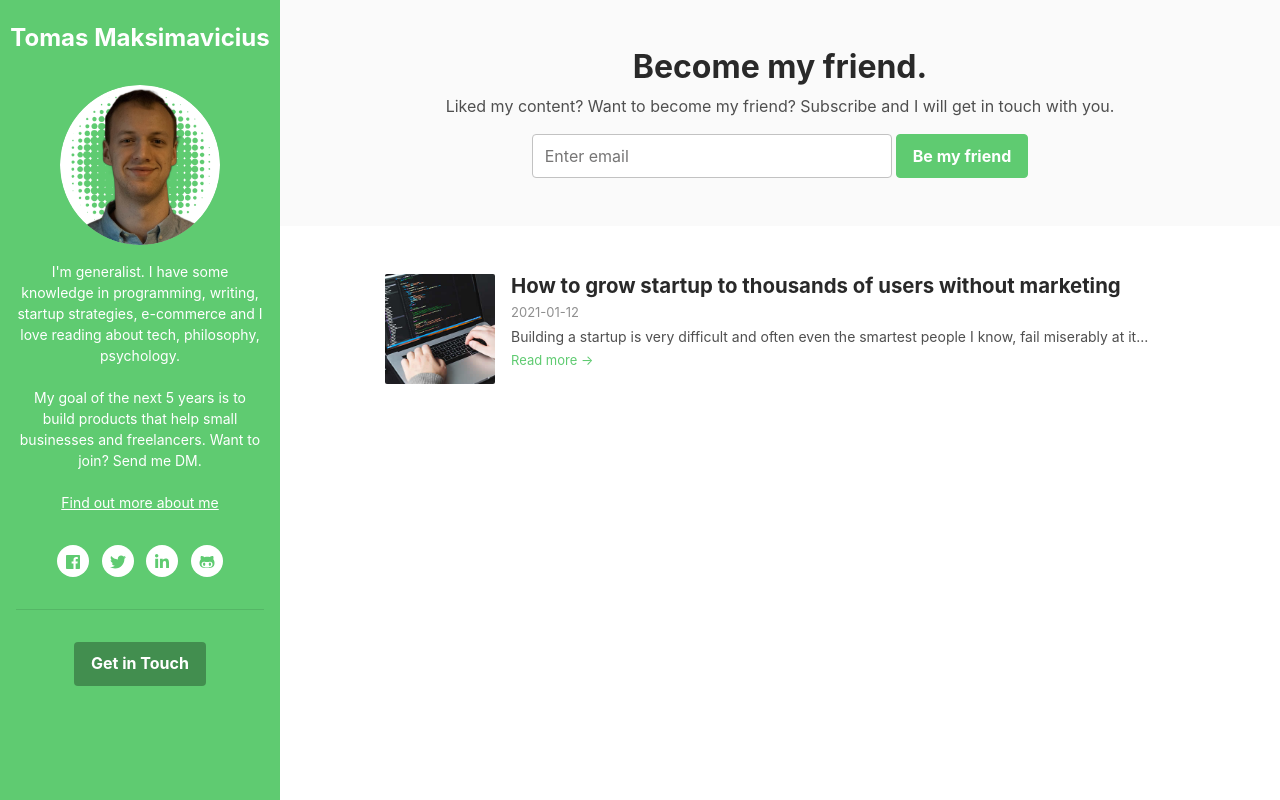
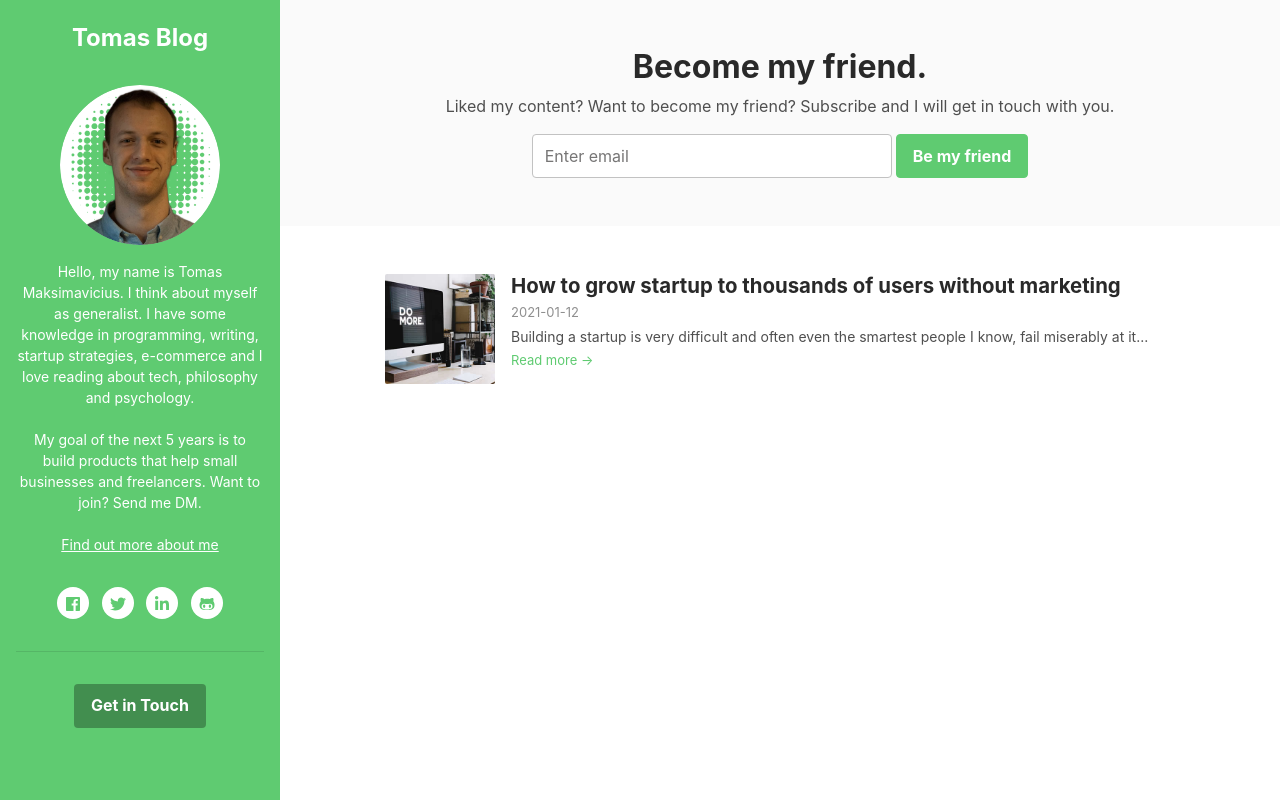
Before and after one commit to tomasmaks/tomasmaks-blog, a plain HTML site: page index.html in a window 1280 px wide. Drawn offline with Linux system fonts and the light colour scheme; no server answers.

Commit message:
fix bugs in index

```diff
--- a/elements/header.js
+++ b/elements/header.js
@@ -7,7 +7,7 @@ document.write(`
 
 <img class="profile-image mb-3 rounded-circle mx-auto" src="assets/images/profile.png" alt="image" >
 
-<div class="bio mb-3">I'm generalist. I have some knowledge in programming, writing, startup strategies, e-commerce and I love reading about tech, philosophy, psychology.
+<div class="bio mb-3">Hello, my name is Tomas Maksimavicius. I think about myself as generalist. I have some knowledge in programming, writing, startup strategies, e-commerce and I love reading about tech, philosophy and psychology.
 
 <br>
 <br>
--- a/index.html
+++ b/index.html
@@ -22,7 +22,7 @@
 <body>
 
     <header style="" class="header text-center header-scrollbar">
-	    <h1 class="blog-name pt-lg-4 mb-0"><a href="index.html">Tomas Maksimavicius</a></h1>
+	    <h1 class="blog-name pt-lg-4 mb-0"><a href="index.html">Tomas Blog</a></h1>
 
 	    <nav class="navbar navbar-expand-lg navbar-dark" >
 
@@ -68,7 +68,7 @@
 
 			    <div class="item mb-5">
 				    <div class="media">
-					    <img class="mr-3 img-fluid post-thumb d-none d-md-flex" src="assets/images/blog/blog-post-thumb-1.jpg" alt="image">
+					    <img class="mr-3 img-fluid post-thumb d-none d-md-flex" src="assets/images/blog/blog-post-thumb-9.jpg" alt="image">
 					    <div class="media-body">
 						    <h3 class="title mb-1"><a href="how-to-grow-startup-without-marketing.html">How to grow startup to thousands of users without marketing</a></h3>
 						    <div class="meta mb-1"><span class="date">2021-01-12</span></div>
```
Also changed, not shown: how-to-grow-startup-without-marketing.html (+1 -1 lines), 2 other files.
